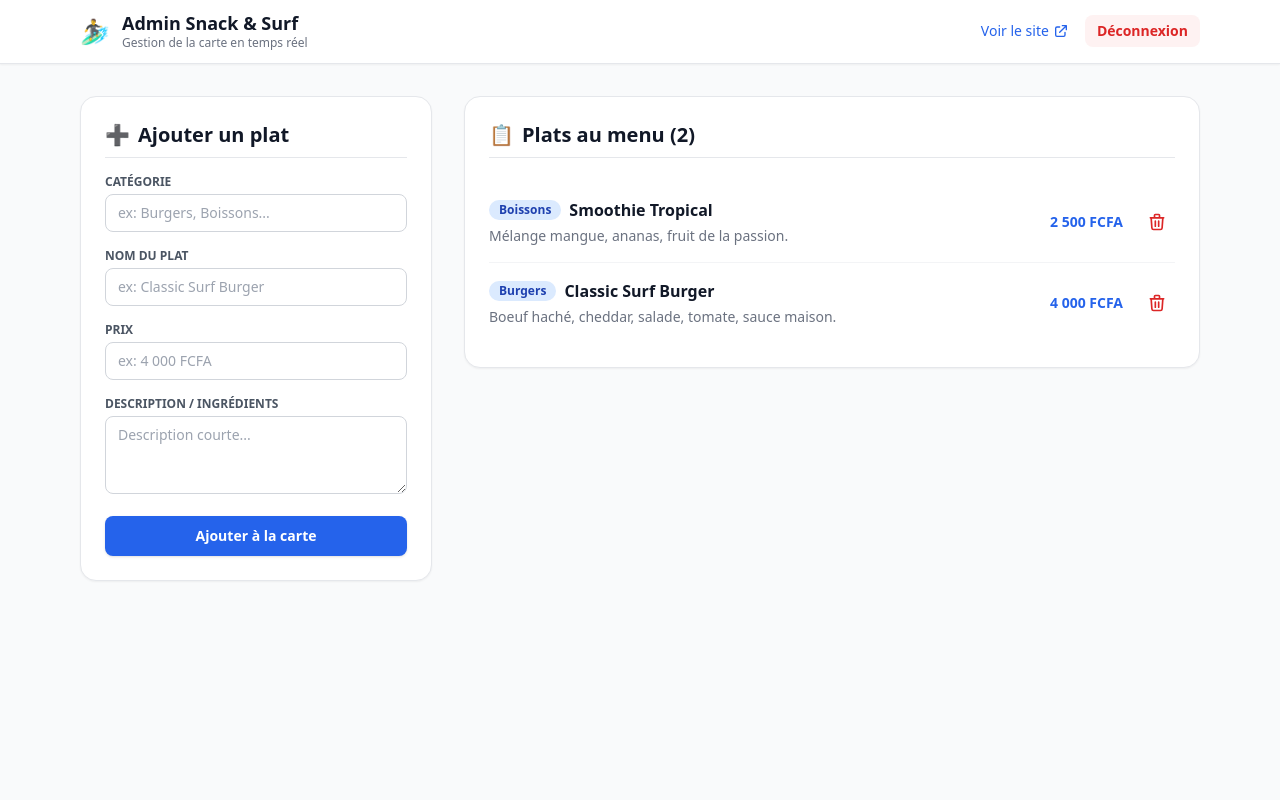
After one commit to steph-221/SnackandSurf, a Flask app: page /admin in a window 1280 px wide. The commit adds this page. Run offline with Flask 3, Linux system fonts and the light colour scheme; the visitor is signed in with stand-in values (Sample User, id 1); data comes from the database, SQL or seed files in the repository; both versions use the stored data as it was after the commit; some libraries are stand-ins or nearby versions.

Commit message:
Mise a jour depuis le script auto

```diff
--- a/app.py
+++ b/app.py
@@ -1,24 +1,41 @@
+from flask import Flask, render_template, jsonify, request, redirect, url_for, session, abort
+import sqlite3
 import os
 import subprocess
-from flask import Flask, render_template, jsonify, request, abort
 
 app = Flask(__name__)
+app.secret_key = "super_secret_key_snack_surf"
 
-# --- DONNÉES DU RESTAURANT (La Carte) ---
-menu_data = [
-    {"categorie": "Burgers", "items": [
-        {"nom": "Classic Surf Burger", "prix": "4 000 FCFA", "desc": "Boeuf, cheddar, salade, tomate, sauce maison"},
-        {"nom": "Chicken Beach", "prix": "3 500 FCFA", "desc": "Poulet croustillant, mayo épicée"}
-    ]},
-    {"categorie": "Hot-Dogs", "items": [
-        {"nom": "New York Dog", "prix": "2 500 FCFA", "desc": "Saucisse boeuf, oignons frits, moutarde"}
-    ]},
-    {"categorie": "Douceurs", "items": [
-        {"nom": "Gaufre Nutella", "prix": "2 000 FCFA", "desc": "Gaufre chaude, Nutella, chantilly"}
-    ]}
-]
+DB_FILE = 'snack_menu.db'
 
-# --- ROUTES DU SITE ---
+def get_db_connection():
+    conn = sqlite3.connect(DB_FILE)
+    conn.row_factory = sqlite3.Row
+    return conn
+
+def init_db():
+    conn = get_db_connection()
+    conn.execute('''
+        CREATE TABLE IF NOT EXISTS menu (
+            id INTEGER PRIMARY KEY AUTOINCREMENT,
+            categorie TEXT NOT NULL,
+            nom TEXT NOT NULL,
+            prix TEXT NOT NULL,
+            description TEXT
+        )
+    ''')
+    cursor = conn.cursor()
+    cursor.execute('SELECT COUNT(*) FROM menu')
+    if cursor.fetchone()[0] == 0:
+        plats_defaut = [
+            ("Burgers", "Classic Surf Burger", "4 000 FCFA", "Boeuf haché, cheddar, salade, tomate, sauce maison."),
+            ("Boissons", "Smoothie Tropical", "2 500 FCFA", "Mélange mangue, ananas, fruit de la passion.")
+        ]
+        cursor.executemany('INSERT INTO menu (categorie, nom, prix, description) VALUES (?, ?, ?, ?)', plats_defaut)
+        conn.commit()
+    conn.close()
+
+init_db()
 
 @app.route('/')
 def accueil():
@@ -26,16 +43,71 @@ def accueil():
 
 @app.route('/api/menu')
 def get_menu():
-    return jsonify(menu_data)
+    conn = get_db_connection()
+    plats = conn.execute('SELECT * FROM menu').fetchall()
+    conn.close()
+    menu_data = {}
+    for plat in plats:
+        cat = plat['categorie']
+        if cat not in menu_data:
+            menu_data[cat] = {"categorie": cat, "items": []}
+        menu_data[cat]["items"].append({
+            "id": plat['id'],
+            "nom": plat['nom'],
+            "prix": plat['prix'],
+            "desc": plat['description']
+        })
+    return jsonify(list(menu_data.values()))
 
-# --- WEBHOOK POUR DÉPLOIEMENT AUTOMATIQUE ---
+ADMIN_PASSWORD = "surf"
+
+@app.route('/admin', methods=['GET', 'POST'])
+def admin():
+    if 'admin_logged_in' not in session:
+        if request.method == 'POST':
+            if request.form.get('password') == ADMIN_PASSWORD:
+                session['admin_logged_in'] = True
+                return redirect(url_for('admin'))
+            else:
+                return "Mot de passe incorrect", 403
+        return render_template('admin_login.html')
+    conn = get_db_connection()
+    plats = conn.execute('SELECT * FROM menu ORDER BY categorie').fetchall()
+    conn.close()
+    return render_template('admin.html', plats=plats)
+
+@app.route('/admin/ajouter', methods=['POST'])
+def admin_ajouter():
+    if 'admin_logged_in' not in session: return redirect(url_for('admin'))
+    categorie = request.form['categorie']
+    nom = request.form['nom']
+    prix = request.form['prix']
+    description = request.form['description']
+    conn = get_db_connection()
+    conn.execute('INSERT INTO menu (categorie, nom, prix, description) VALUES (?, ?, ?, ?)', (categorie, nom, prix, description))
+    conn.commit()
+    conn.close()
+    return redirect(url_for('admin'))
+
+@app.route('/admin/supprimer/<int:id>', methods=['POST'])
+def admin_supprimer(id):
+    if 'admin_logged_in' not in session: return redirect(url_for('admin'))
+    conn = get_db_connection()
+    conn.execute('DELETE FROM menu WHERE id = ?', (id,))
+    conn.commit()
+    conn.close()
+    return redirect(url_for('admin'))
+
+@app.route('/admin/logout')
+def admin_logout():
+    session.pop('admin_logged_in', None)
+    return redirect(url_for('admin'))
+
 @app.route('/deploy', methods=['POST'])
 def auto_deploy():
-    # Vérification d'un mot de passe secret pour la sécurité
     secret = request.args.get('token')
     if secret != "surf_secret_almadies_2026":
         abort(403)
-
     repo_dir = '/home/snackandsurf/SnackandSurf'
 
     # 1. Récupérer le code sur GitHub
--- /dev/null
+++ b/templates/admin.html
@@ -0,0 +1,121 @@
+<!DOCTYPE html>
+<html lang="fr">
+<head>
+    <meta charset="UTF-8">
+    <meta name="viewport" content="width=device-width, initial-scale=1.0">
+    <title>Gestion de la Carte - Snack & Surf</title>
+    <script src="https://cdn.tailwindcss.com"></script>
+</head>
+<body class="bg-gray-50 text-gray-800 font-sans min-h-screen">
+
+    <!-- Barre de navigation Admin -->
+    <header class="bg-white shadow-sm border-b border-gray-200 sticky top-0 z-30">
+        <div class="max-w-6xl mx-auto px-4 py-3 flex justify-between items-center">
+            <div class="flex items-center gap-3">
+                <span class="text-2xl">🏄‍♂️</span>
+                <div>
+                    <h1 class="text-lg font-bold text-gray-900 leading-tight">Admin Snack & Surf</h1>
+                    <p class="text-xs text-gray-500">Gestion de la carte en temps réel</p>
+                </div>
+            </div>
+            <div class="flex items-center gap-4">
+                <a href="/" target="_blank" class="text-sm font-medium text-blue-600 hover:text-blue-700 flex items-center gap-1">
+                    <span>Voir le site</span>
+                    <svg class="w-4 h-4" fill="none" stroke="currentColor" viewBox="0 0 24 24"><path stroke-linecap="round" stroke-linejoin="round" stroke-width="2" d="M10 6H6a2 2 0 00-2 2v10a2 2 0 002 2h10a2 2 0 002-2v-4M14 4h6m0 0v6m0-6L10 14"></path></svg>
+                </a>
+                <a href="/admin/logout" class="text-sm font-semibold text-red-600 hover:text-red-700 bg-red-50 hover:bg-red-100 px-3 py-1.5 rounded-lg transition">
+                    Déconnexion
+                </a>
+            </div>
+        </div>
+    </header>
+
+    <main class="max-w-6xl mx-auto px-4 py-8 grid grid-cols-1 lg:grid-cols-3 gap-8">
+
+        <!-- Formulaire d'ajout de plat -->
+        <div class="lg:col-span-1">
+            <div class="bg-white p-6 rounded-2xl shadow-sm border border-gray-200 sticky top-20">
+                <h2 class="text-xl font-bold text-gray-900 mb-4 pb-2 border-b flex items-center gap-2">
+                    <span>➕</span> Ajouter un plat
+                </h2>
+                <form action="/admin/ajouter" method="POST" class="space-y-4">
+                    <div>
+                        <label for="categorie" class="block text-xs font-bold text-gray-600 uppercase mb-1">Catégorie</label>
+                        <input type="text" id="categorie" name="categorie" required placeholder="ex: Burgers, Boissons..."
+                            class="w-full px-3 py-2 rounded-lg border border-gray-300 focus:ring-2 focus:ring-blue-500 focus:border-blue-500 outline-none text-sm">
+                    </div>
+
+                    <div>
+                        <label for="nom" class="block text-xs font-bold text-gray-600 uppercase mb-1">Nom du plat</label>
+                        <input type="text" id="nom" name="nom" required placeholder="ex: Classic Surf Burger"
+                            class="w-full px-3 py-2 rounded-lg border border-gray-300 focus:ring-2 focus:ring-blue-500 focus:border-blue-500 outline-none text-sm">
+                    </div>
+
+                    <div>
+                        <label for="prix" class="block text-xs font-bold text-gray-600 uppercase mb-1">Prix</label>
+                        <input type="text" id="prix" name="prix" required placeholder="ex: 4 000 FCFA"
+                            class="w-full px-3 py-2 rounded-lg border border-gray-300 focus:ring-2 focus:ring-blue-500 focus:border-blue-500 outline-none text-sm">
+                    </div>
+
+                    <div>
+                        <label for="description" class="block text-xs font-bold text-gray-600 uppercase mb-1">Description / Ingrédients</label>
+                        <textarea id="description" name="description" rows="3" placeholder="Description courte..."
+                            class="w-full px-3 py-2 rounded-lg border border-gray-300 focus:ring-2 focus:ring-blue-500 focus:border-blue-500 outline-none text-sm"></textarea>
+                    </div>
+
+                    <button type="submit"
+                        class="w-full bg-blue-600 hover:bg-blue-700 text-white font-semibold py-2.5 px-4 rounded-lg shadow transition text-sm">
+                        Ajouter à la carte
+                    </button>
+                </form>
+            </div>
+        </div>
+
+        <!-- Liste des plats actuels -->
+        <div class="lg:col-span-2">
+            <div class="bg-white p-6 rounded-2xl shadow-sm border border-gray-200">
+                <div class="flex justify-between items-center mb-6 pb-2 border-b">
+                    <h2 class="text-xl font-bold text-gray-900 flex items-center gap-2">
+                        <span>📋</span> Plats au menu ({{ plats|length }})
+                    </h2>
+                </div>
+
+                {% if plats %}
+                <div class="divide-y divide-gray-100">
+                    {% for plat in plats %}
+                    <div class="py-4 flex flex-col sm:flex-row sm:items-center justify-between gap-4">
+                        <div class="flex-1">
+                            <div class="flex items-center gap-2 mb-1">
+                                <span class="bg-blue-100 text-blue-800 text-xs font-bold px-2.5 py-0.5 rounded-full">
+                                    {{ plat['categorie'] }}
+                                </span>
+                                <h3 class="text-base font-bold text-gray-900">{{ plat['nom'] }}</h3>
+                            </div>
+                            <p class="text-gray-500 text-sm">{{ plat['description'] or 'Aucune description' }}</p>
+                        </div>
+                        <div class="flex items-center gap-4 self-end sm:self-center">
+                            <span class="font-bold text-blue-600 text-sm whitespace-nowrap">{{ plat['prix'] }}</span>
+                            <form action="/admin/supprimer/{{ plat['id'] }}" method="POST" onsubmit="return confirm('Supprimer ce plat ?');">
+                                <button type="submit"
+                                    class="text-red-600 hover:text-red-700 hover:bg-red-50 p-2 rounded-lg transition"
+                                    title="Supprimer ce plat">
+                                    <svg class="w-5 h-5" fill="none" stroke="currentColor" viewBox="0 0 24 24"><path stroke-linecap="round" stroke-linejoin="round" stroke-width="2" d="M19 7l-.867 12.142A2 2 0 0116.138 21H7.862a2 2 0 01-1.995-1.858L5 7m5 4v6m4-6v6m1-10V4a1 1 0 00-1-1h-4a1 1 0 00-1 1v3M4 7h16"></path></svg>
+                                </button>
+                            </form>
+                        </div>
+                    </div>
+                    {% endfor %}
+                </div>
+                {% else %}
+                <div class="text-center py-12 text-gray-500">
+                    <p class="text-lg">La carte est vide.</p>
+                    <p class="text-sm">Ajoutez un premier plat avec le formulaire à gauche.</p>
+                </div>
+                {% endif %}
+            </div>
+        </div>
+
+    </main>
+
+</body>
+</html>
--- a/templates/index.html
+++ b/templates/index.html
@@ -41,6 +41,7 @@
     <!-- Pied de page -->
     <footer class="bg-gray-800 text-white text-center py-6 mb-16 sm:mb-0">
         <p>📍 Route Corniche Almadies | 📞 +221 71 057 93 71 | ✉️ contact@snackandsurf.sn</p>
+        <p class="mt-2"><a href="/admin" class="text-xs text-gray-500 hover:text-gray-300">Espace Administration</a></p>
     </footer>
 
     <!-- Bouton Flottant WhatsApp -->
```
Also changed, not shown: templates/admin_login.html (added, +36 -0 lines), snack_menu.db (added), 1 other file.
